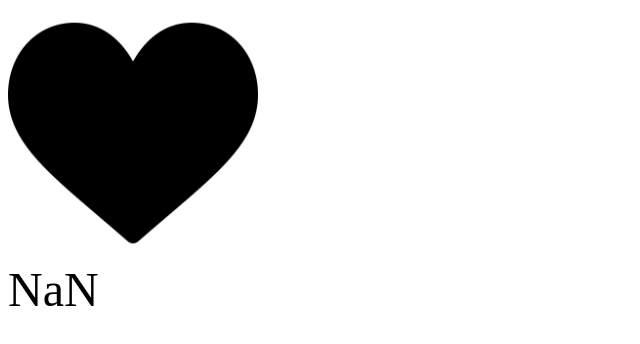
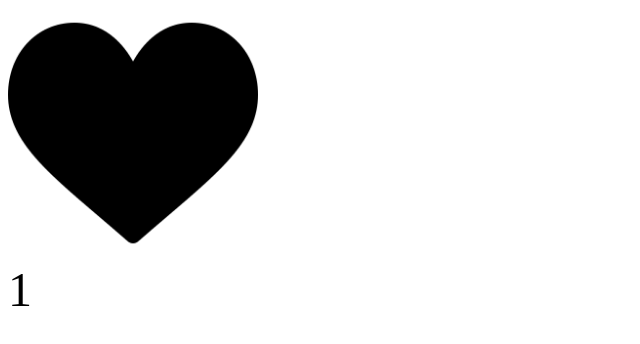
Before and after one commit to gravisanima/clicker, a plain HTML site: page index.html in a window 1280 px wide. Both pictures are taken after a click on the picture 133 px from the left and 133 px from the top of the page. Shown: the whole page, without its empty margins (0-640 px from the left). Drawn offline with Linux system fonts and the light colour scheme.

Commit message:
Add files via upload

```diff
--- a/index.html
+++ b/index.html
@@ -6,18 +6,23 @@
 </head>
 <body>
 <img onclick='click12()' src="like.png">
+<audio id ='1' src="win.wav"></audio>
 <div id='2'>
     0
 </div>
 </body>
 <script>
-    document.getElementById('2').innerHTML = localStorage.click1122
+    console.log(localStorage.click1122)
+    if(isNaN(parseInt(localStorage.click1122))){
+        document.getElementById('2').innerHTML = 0;
+    } else{
+        document.getElementById('2').innerHTML = localStorage.click1122
+    }
     let click12 = ()=>{
-        let a = document.getElementById('2').innerHTML
-        localStorage.click1122 = a
-        document.getElementById('2').innerHTML = parseInt (a)+1
+        document.getElementById('2').innerHTML = parseInt (document.getElementById('2').innerHTML)+1;
+        localStorage.click1122 = document.getElementById('2').innerHTML;
+        document.getElementById('1').play()
     }
-
 </script>
 <style>
     img{
```
Also changed, not shown: 1 other file.
